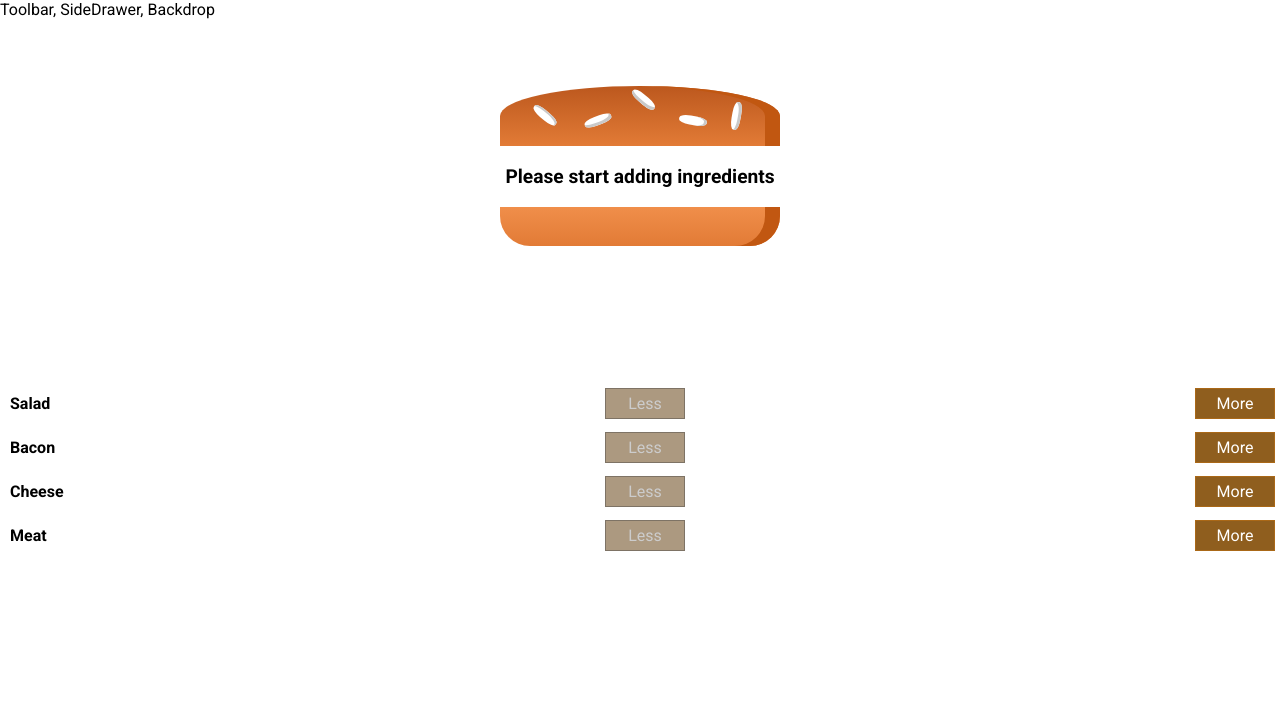
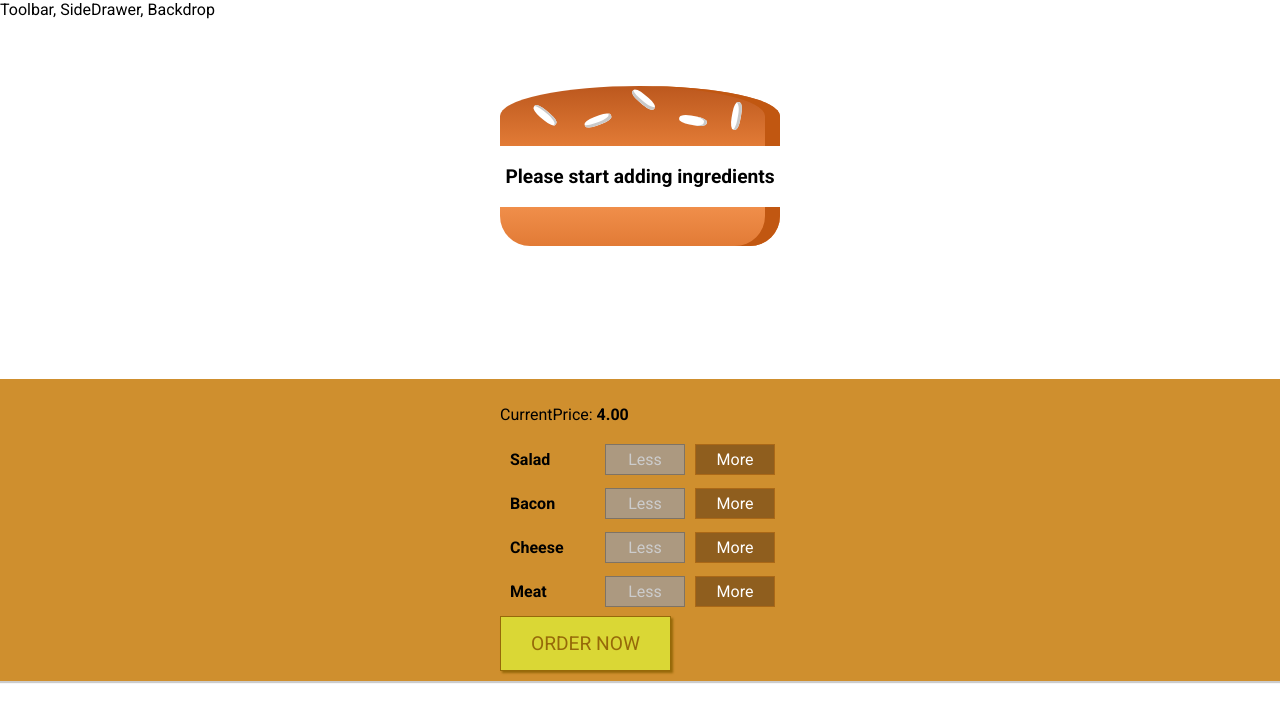
Before and after one commit to sanoojps/burger_builder_basic, a React app: page / in a window 1280 px wide. Shown: the top 722 px of the page. Built offline with nearby package versions, Linux system fonts and the light colour scheme.

Commit message:
updating BuildControls applying CSS
updating BuildControls applying CSS

```diff
--- a/src/components/Burger/BuildControls/BuildControl/BuildControl.css
+++ b/src/components/Burger/BuildControls/BuildControl/BuildControl.css
@@ -55,3 +55,44 @@
     background-color: #99703F;
     color: white;
 }
+
+.OrderButton {
+    background-color: #DAD735;
+    outline: none;
+    cursor: pointer;
+    border: 1px solid #966909;
+    color: #966909;
+    font-family: inherit;
+    font-size: 1.2em;
+    padding: 15px 30px;
+    box-shadow: 2px 2px 2px #966909;
+}
+
+.OrderButton:hover, .OrderButton:active {
+    background-color: #A0DB41;
+    border: 1px solid #966909;
+    color: #966909;
+}
+
+.OrderButton:disabled {
+    background-color: #C7C6C6;
+    cursor: not-allowed;
+    border: 1px solid #ccc;
+    color: #888888;
+}
+
+.OrderButton:not(:disabled) {
+    animation: enable 0.3s linear;
+}
+
+@keyframes enable {
+    0% {
+        transform: scale(1);
+    }
+    60% {
+        transform: scale(1.1);
+    }
+    100% {
+        transform: scale(1);
+    }
+}
--- a/src/components/Burger/BuildControls/BuildControls.css
+++ b/src/components/Burger/BuildControls/BuildControls.css
@@ -1,6 +1,3 @@
-/*
-box to position all controls
-*/
 .BuildControls {
     width: 100%;
     background-color: #cf8f2e;
--- a/src/components/Burger/BuildControls/BuildControls.js
+++ b/src/components/Burger/BuildControls/BuildControls.js
@@ -34,6 +34,9 @@ const buildControls = (props) => {
     console.log(props);
     return (
         <div className={classes.BuildControls}>
+            <p>
+                CurrentPrice: <strong>{props.totalPrice.toFixed(2)}</strong>
+            </p>
             {controls.map(
                 (control) => {
                     return (
@@ -48,6 +51,10 @@ const buildControls = (props) => {
                     ) // return
                 } // map closure
             )}
+            <button
+                className={classes.OrderButton}>
+                ORDER NOW
+             </button>
         </div>
     )
 };
--- a/src/containers/BurgerBuilder/BurgerBuilder.js
+++ b/src/containers/BurgerBuilder/BurgerBuilder.js
@@ -1,7 +1,8 @@
 import React, { Component } from 'react';
 //import Aux from "../../hoc/Auxilliary";
 import Burger from '../../components/Burger/Burger';
-import BuildControls from "../../components/Burger/BuildControls/BuildControls"
+import BuildControls from "../../components/Burger/BuildControls/BuildControls";
+import classes from "../../components/Burger/BuildControls/BuildControls.css";
 
 class Ingredients {
   constructor(salad=0,bacon=0,cheese=0,meat=0) {
@@ -14,9 +15,9 @@ class Ingredients {
 
 const INGREDIENT_PRICES = Object.freeze({
   salad: 0.5,
-  cheese: 0.5,
-  meat: 0.5,
-  bacon: 0.5
+  cheese: 0.4,
+  meat: 1.3,
+  bacon: 0.7
 });
 export default class BurgerBuilder extends Component {
 
@@ -59,13 +60,17 @@ export default class BurgerBuilder extends Component {
     //update
     updatedIngredients[type] = updateCount;
 
-    const priceAddition = INGREDIENT_PRICES[type]
-    const oldPrice = this.state.oldCount;
+    const priceAddition = INGREDIENT_PRICES[type];
+    const oldPrice = this.state.totalPrice;
     const newPrice = oldPrice + priceAddition;
 
+     console.log("newprce");
+     console.log(newPrice);
+     console.log("oldPrice");
+     console.log(oldPrice);
     this.setState(
       {
-        totaPrice: newPrice,
+        totalPrice: newPrice,
         ingredients: updatedIngredients
       }
     );
@@ -89,12 +94,12 @@ removeIngredientHandler = (type) => {
     updatedIngredients[type] = updateCount;
 
     const priceAddition = INGREDIENT_PRICES[type]
-    const oldPrice = this.state.oldCount;
+    const oldPrice = this.state.totalPrice;
     const newPrice = oldPrice - priceAddition;
 
     this.setState(
       {
-        totaPrice: newPrice,
+        totalPrice: newPrice,
         ingredients: updatedIngredients
       }
     );
@@ -117,14 +122,17 @@ removeIngredientHandler = (type) => {
     }
 
     return ( //this.burger // main burger controls
-      <React.Fragment>
+      <React.Fragment >
         <Burger ingredients={this.state.ingredients}>
         </Burger>
-        <BuildControls
-          ingredientAdded={this.addIngredientHandler}
-          ingredientRemoved={this.removeIngredientHandler}
-          disabled={disabledInfo}
-        ></BuildControls>
+        <div className={classes.BuildControls}>
+          <BuildControls
+            ingredientAdded={this.addIngredientHandler}
+            ingredientRemoved={this.removeIngredientHandler}
+            disabled={disabledInfo}
+            totalPrice={this.state.totalPrice}
+          ></BuildControls>
+        </div>
       </React.Fragment>
     );
   };
```
